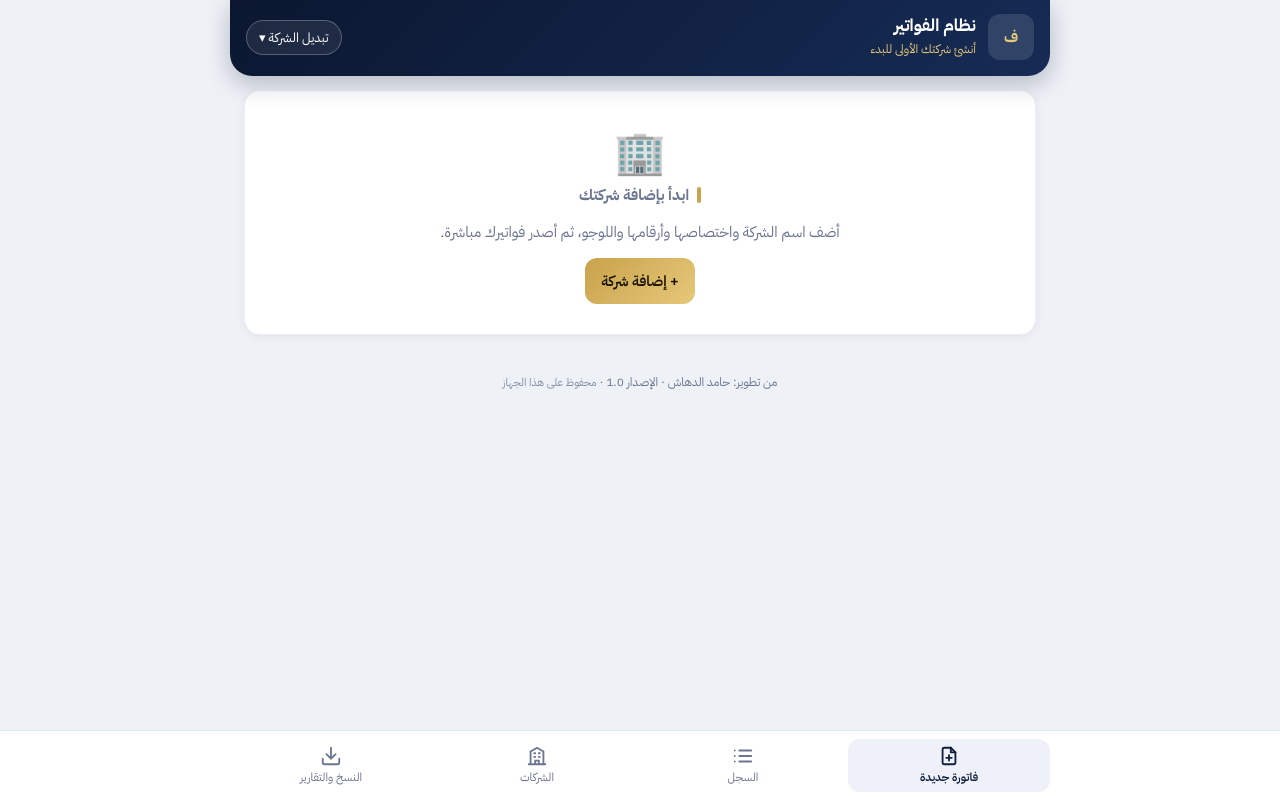
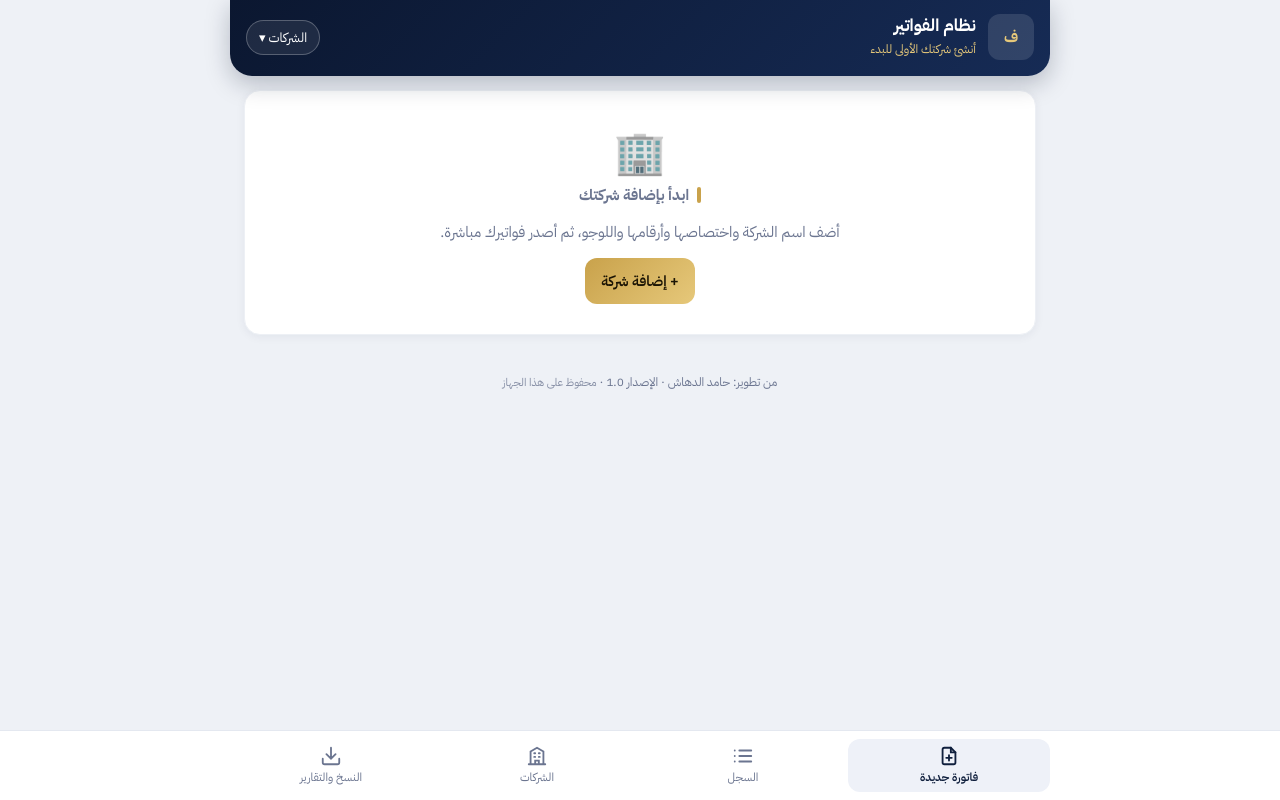
Before and after one commit to stayerkw/fawateer-app, a website: page www/index.html in a window 1280 px wide. Drawn offline with Linux system fonts and the light colour scheme.

Commit message:
تحسين زر تبديل الشركة
Co-Authored-By: Claude Opus 5.5 <noreply@anthropic.com>
Claude-Session: https://claude.ai/code/session_01J4fGHaSMXNLWkDZigFYtcq

```diff
--- a/www/index.html
+++ b/www/index.html
@@ -30,7 +30,7 @@ button,input,select,textarea{font-family:inherit;font-size:15px;color:inherit}
 .top .lg.empty{background:rgba(255,255,255,.12);color:var(--gold2);font-weight:700}
 .top h1{font-size:17px;margin:0;font-weight:700;line-height:1.3}
 .top small{color:var(--gold2);font-size:12px}
-.top .sw{margin-inline-start:auto}
+.top .sw{margin-inline-start:auto;white-space:nowrap;flex:none}
 .pill{border:1px solid rgba(255,255,255,.25);background:rgba(255,255,255,.08);color:#fff;border-radius:999px;padding:7px 12px;font-size:13px;cursor:pointer}
 /* layout */
 main{padding:14px}
@@ -190,7 +190,7 @@ nav.bn button.on{color:var(--navy);background:#eef1f8;font-weight:600}
         <h1 id="tName">نظام الفواتير</h1>
         <small id="tSpec">أنشئ شركتك الأولى للبدء</small>
       </div>
-      <button class="pill sw" id="swBtn">تبديل الشركة ▾</button>
+      <button class="pill sw" id="swBtn">الشركات ▾</button>
     </div>
   </header>
   <main id="view"></main>
```
